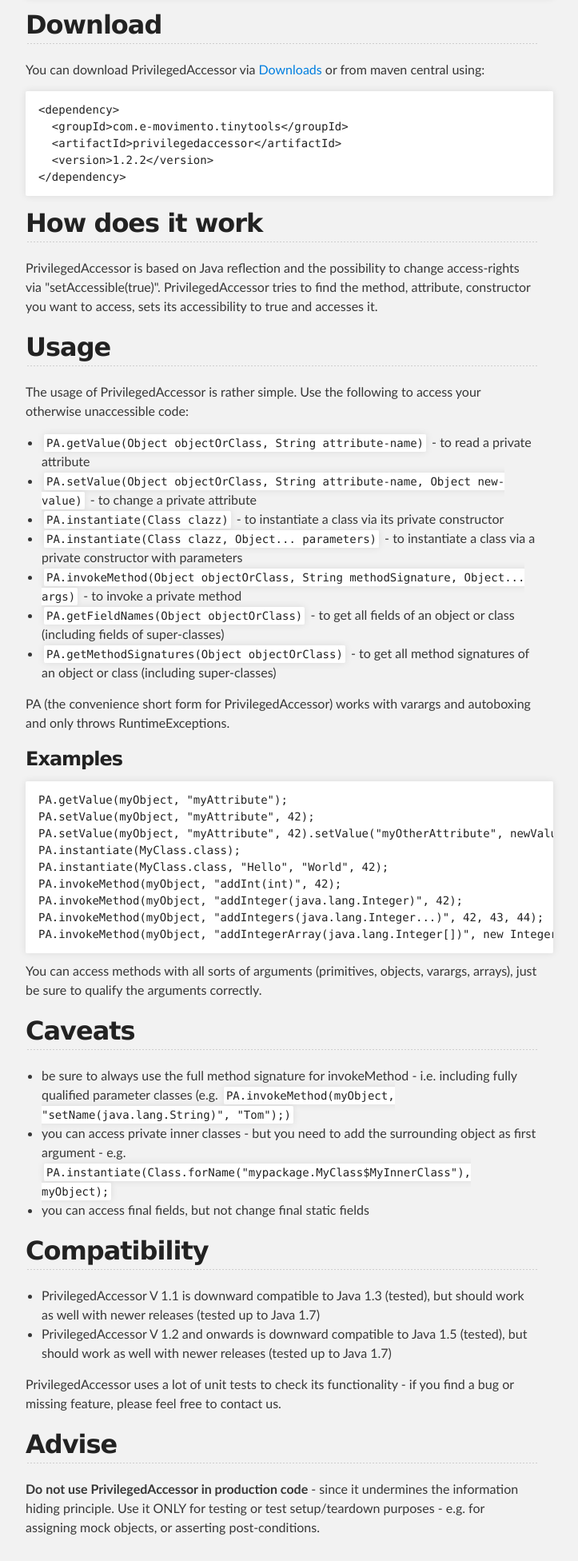
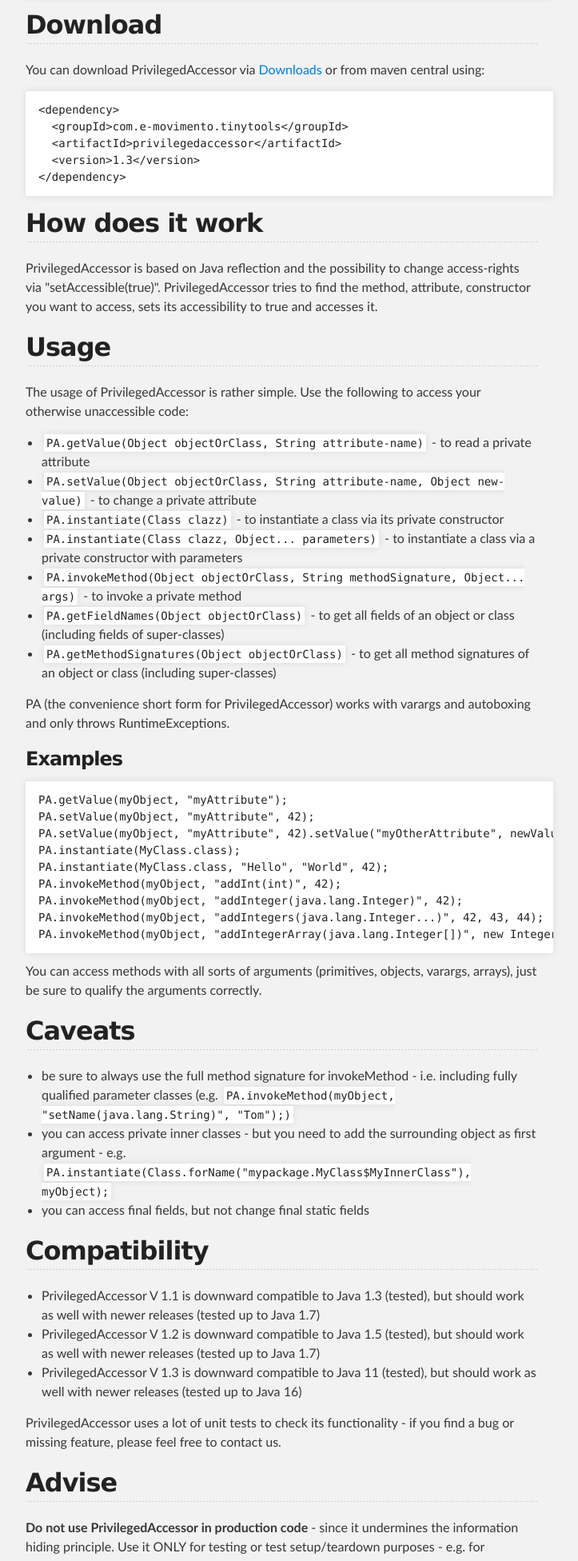
Before and after one commit to SebastianDietrich/privilegedaccessor, a plain HTML site: page index.html in a window 1280 px wide. Shown: the part 1146-3098 px from the top of the page at 80% size, without its empty margins (288-1011 px from the left). Drawn offline with Linux system fonts and the light colour scheme.

Commit message:
updated to 1.3

```diff
--- a/index.html
+++ b/index.html
@@ -65,12 +65,12 @@ Accessing the private (float) field salary of the object boss of class Manager v
 <h2>
 <a id="download" class="anchor" href="#download" aria-hidden="true"><span class="octicon octicon-link"></span></a>Download</h2>
 
-<p>You can download PrivilegedAccessor via <a href="https://code.google.com/p/privilegedaccessor/downloads/list">Downloads</a> or from maven central using:</p>
+<p>You can download PrivilegedAccessor via <a href="http://sebastiandietrich.github.io/privilegedaccessor/">Downloads</a> or from maven central using:</p>
 
 <pre><code>&lt;dependency&gt;
   &lt;groupId&gt;com.e-movimento.tinytools&lt;/groupId&gt;
   &lt;artifactId&gt;privilegedaccessor&lt;/artifactId&gt;
-  &lt;version&gt;1.2.2&lt;/version&gt;
+  &lt;version&gt;1.3&lt;/version&gt;
 &lt;/dependency&gt;
 </code></pre>
 
@@ -136,7 +136,8 @@ PA.invokeMethod(myObject, "addIntegerArray(java.lang.Integer[])", new Integer[]
 
 <ul>
 <li>PrivilegedAccessor V 1.1 is downward compatible to Java 1.3 (tested), but should work as well with newer releases (tested up to Java 1.7)</li>
-<li>PrivilegedAccessor V 1.2 and onwards is downward compatible to Java 1.5 (tested), but should work as well with newer releases (tested up to Java 1.7)</li>
+<li>PrivilegedAccessor V 1.2 is downward compatible to Java 1.5 (tested), but should work as well with newer releases (tested up to Java 1.7)</li>
+<li>PrivilegedAccessor V 1.3 is downward compatible to Java 11 (tested), but should work as well with newer releases (tested up to Java 16)</li>
 </ul>
 
 <p>PrivilegedAccessor uses a lot of unit tests to check its functionality - if you find a bug or missing feature, please feel free to contact us.</p>
```
